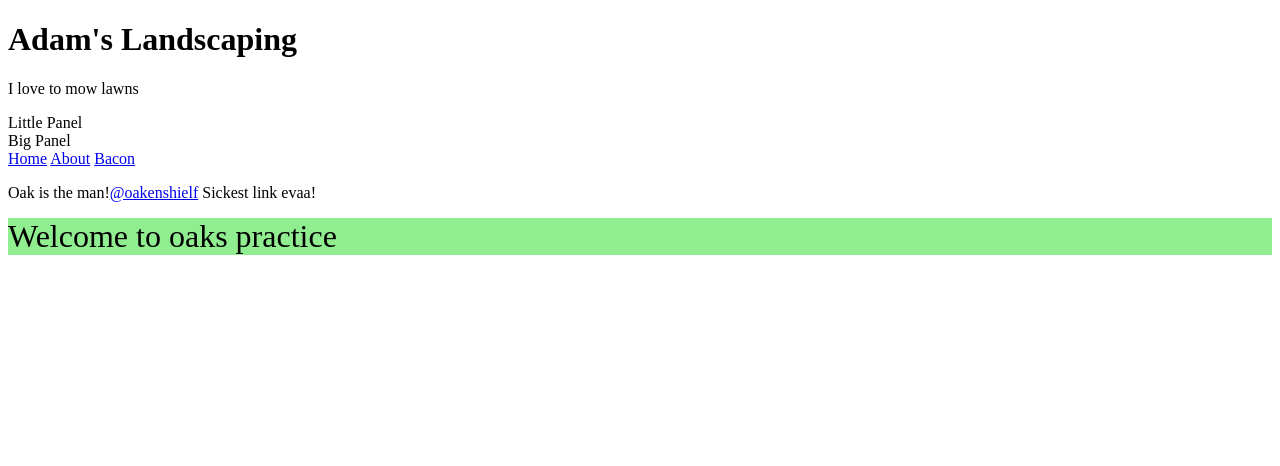
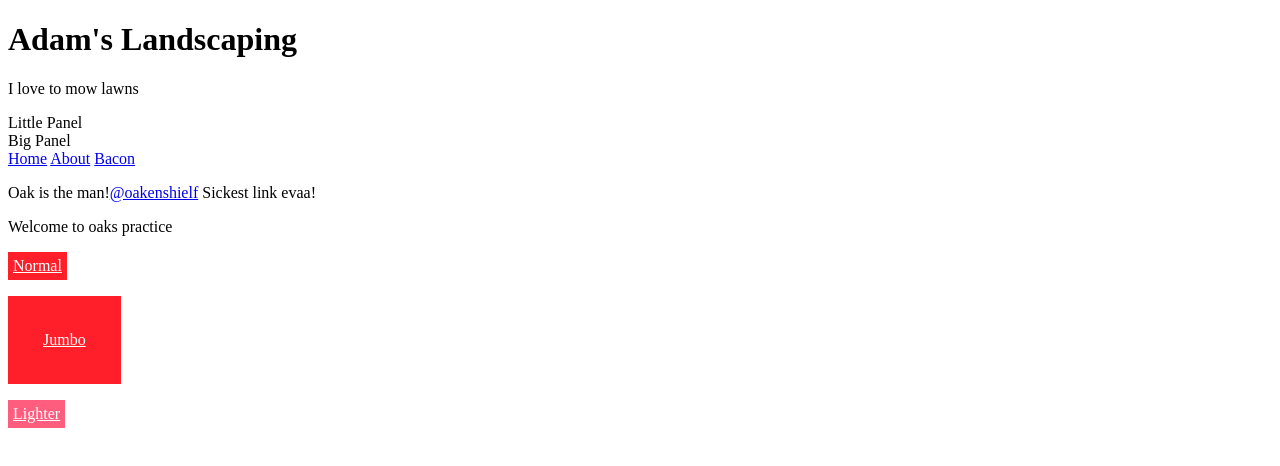
Before and after one commit to adster93/lessPractice, a plain HTML site: page index.html in a window 1280 px wide. Drawn offline with Linux system fonts and the light colour scheme.

Commit message:
operations with less

```diff
--- a/index.html
+++ b/index.html
@@ -20,5 +20,10 @@
 <p>Oak is the man!<a href="#">@oakenshielf</a> Sickest link evaa!</p>
 
 <div id="welcome-banner">Welcome to oaks practice </div>
+
+<p><a href="#" class="button">Normal</a></p>
+<p><a href="#" class="jumbo-button">Jumbo</a></p>
+<p><a href="#" class="light-button">Lighter</a></p>
+
 </body>
 </html>
--- a/style.less
+++ b/style.less
@@ -41,14 +41,40 @@
 
 // }
 
-#welcome-banner {
-	font-size: 32px;
-	background: lightgreen;
-	// only on small screen devices
-	@media screen{
-		@media (max-width: 768px){
-			font-size: 18px;
-			background: lightsteelblue;
-		}
-	}
+// #welcome-banner {
+// 	font-size: 32px;
+// 	background: lightgreen;
+// 	// only on small screen devices
+// 	@media screen{
+// 		@media (max-width: 768px){
+// 			font-size: 18px;
+// 			background: lightsteelblue;
+// 		}
+// 		@media (max-width: 500px){
+// 			font-size: 30px;
+// 			background: red;
+// 		}
+// 	}
+// }
+
+
+@buttonBackground: #FF1F2A;
+@buttonColor: #FFF;
+@buttonPadding: 5px;
+
+.button {
+	background: @buttonBackground;
+	color: @buttonColor;
+	padding: @buttonPadding;
+	display: inline-block;
 }
+
+.jumbo-button {
+	.button;
+	padding: @buttonPadding + 30;
+}
+
+.light-button {
+	.button;
+	background: @buttonBackground * 3.0;
+}
```
Also changed, not shown: style.css.
